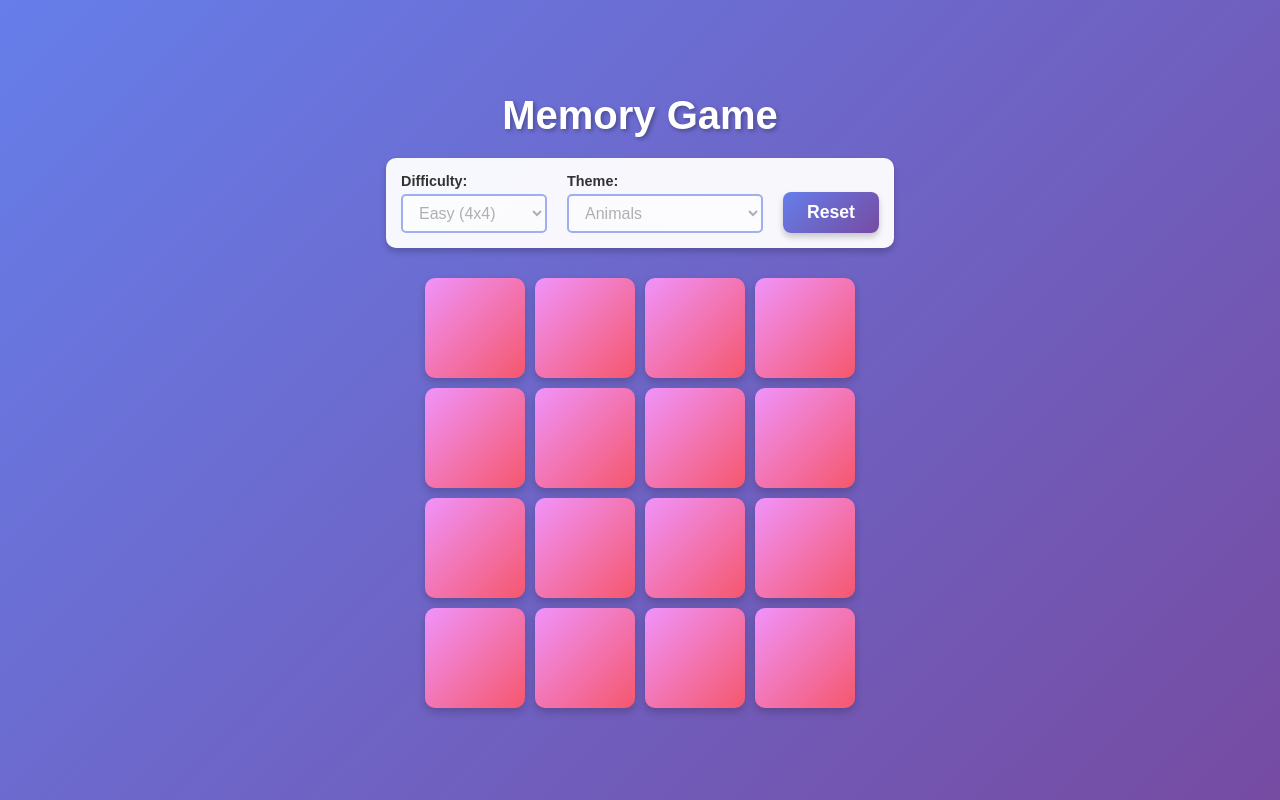
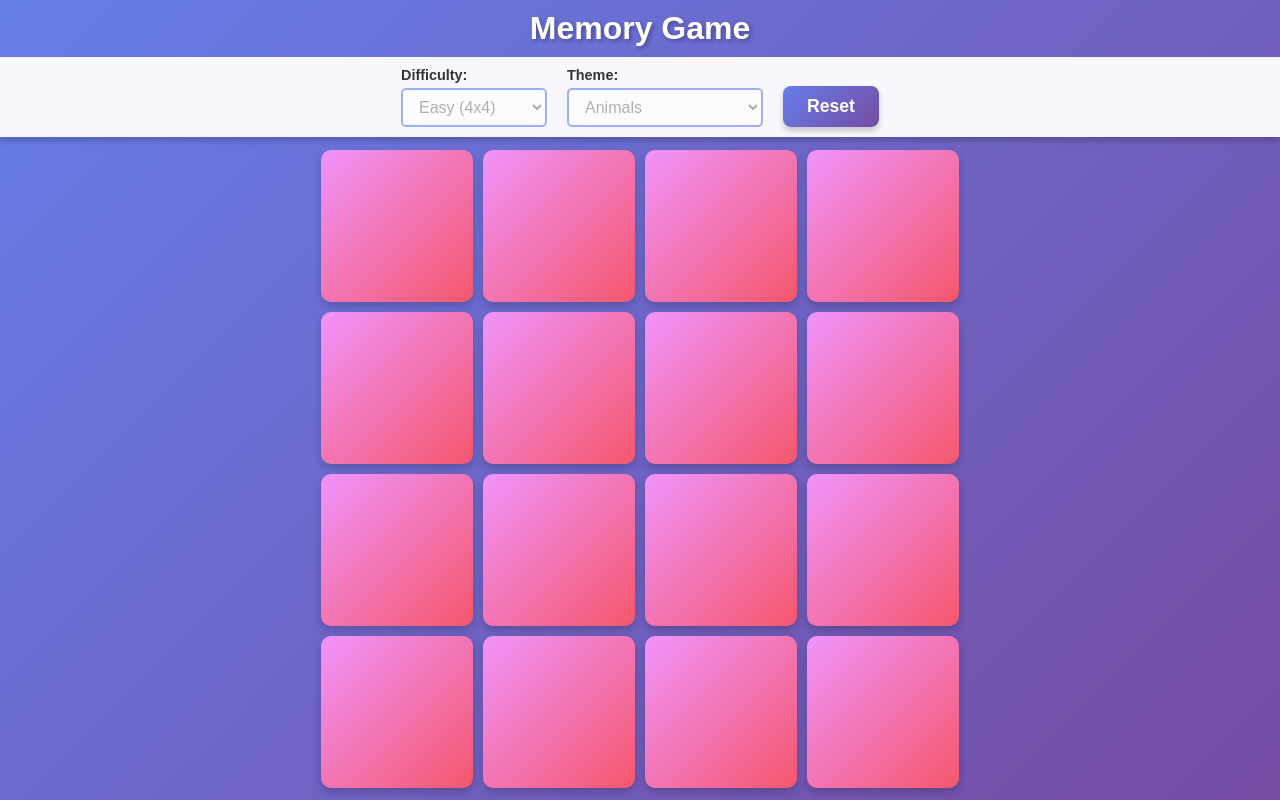
Before and after one commit to aalokpandit/MemoryGame, a React (Vite) app: page / in a window 1280 px wide. Both pictures are taken after a click on the button "Start Game". Built offline with nearby package versions, Linux system fonts and the light colour scheme.

Commit message:
Optimized grid layout and improved win screen

```diff
--- a/src/App.css
+++ b/src/App.css
@@ -8,7 +8,9 @@
 body {
   font-family: Arial, sans-serif;
   background: linear-gradient(135deg, #667eea 0%, #764ba2 100%);
-  min-height: 100vh;
+  height: 100vh;
+  margin: 0;
+  overflow: hidden;
   display: flex;
   justify-content: center;
   align-items: center;
@@ -16,13 +18,17 @@ body {
 
 .game-container {
   text-align: center;
-  padding: 20px;
+  display: flex;
+  flex-direction: column;
+  height: 100vh;
+  width: 100vw;
+  padding: 0;
 }
 
 h1 {
   color: white;
-  margin-bottom: 20px;
-  font-size: 2.5rem;
+  margin: 10px 0;
+  font-size: 2rem;
   text-shadow: 2px 2px 4px rgba(0, 0, 0, 0.3);
 }
 
@@ -31,11 +37,10 @@ h1 {
   justify-content: center;
   align-items: center;
   gap: 20px;
-  margin-bottom: 30px;
-  padding: 15px;
+  padding: 10px;
   background: rgba(255, 255, 255, 0.95);
-  border-radius: 10px;
   box-shadow: 0 4px 6px rgba(0, 0, 0, 0.2);
+  flex-shrink: 0;
 }
 
 .control-group {
@@ -97,12 +102,17 @@ h1 {
   display: grid;
   gap: 10px;
   justify-content: center;
-  margin: 0 auto;
+  align-content: center;
+  flex: 1;
+  padding: 10px;
+  max-width: 100%;
+  max-height: 100%;
+  overflow: hidden;
 }
 
 .card {
-  width: 100px;
-  height: 100px;
+  width: 100%;
+  aspect-ratio: 1;
   perspective: 1000px;
   cursor: pointer;
 }
@@ -143,11 +153,17 @@ h1 {
   display: flex;
   flex-direction: column;
   align-items: center;
+  justify-content: center;
+  flex: 1;
   gap: 20px;
   padding: 40px;
+  margin-top: 40px;
   background: rgba(255, 255, 255, 0.95);
   border-radius: 20px;
   box-shadow: 0 8px 16px rgba(0, 0, 0, 0.3);
+  max-width: 500px;
+  margin-left: auto;
+  margin-right: auto;
 }
 
 .win-screen h2 {
--- a/src/App.jsx
+++ b/src/App.jsx
@@ -247,7 +247,7 @@ function App() {
 
   const gridSize = DIFFICULTIES[difficulty].size;
   const actionLabel = !gameInitialized ? 'Start Game' : isGameWon ? 'Play Another Game' : 'Reset';
-  const actionHandler = !gameInitialized ? startGame : (isGameWon ? startGame : resetGame);
+  const actionHandler = !gameInitialized ? startGame : (isGameWon ? resetGame : resetGame);
 
   return (
     <div className="game-container">
@@ -275,7 +275,6 @@ function App() {
       {isGameWon ? (
         <div className="win-screen">
           <h2>You Win!</h2>
-          <button onClick={actionHandler}>Play Another Game</button>
         </div>
       ) : (
         gameInitialized && <Board cards={cards} onCardClick={handleCardClick} gridSize={gridSize} />
--- a/src/components/Board.jsx
+++ b/src/components/Board.jsx
@@ -2,8 +2,37 @@ import { memo } from 'react';
 import Card from './Card';
 
 function Board({ cards, onCardClick, gridSize }) {
+  // Calculate the optimal card size based on available space
+  const calculateCardSize = () => {
+    const vh = window.innerHeight;
+    const vw = window.innerWidth;
+
+    // Account for header (~50px), controls (~50px), padding (60px total), and gaps
+    const availableHeight = vh - 160;
+    const availableWidth = vw - 60;
+
+    const gap = 10;
+    const totalGaps = (gridSize - 1) * gap;
+
+    const maxCardHeightFromHeight = (availableHeight - totalGaps) / gridSize;
+    const maxCardWidthFromWidth = (availableWidth - totalGaps) / gridSize;
+
+    // Use the smaller of the two to ensure it fits
+    const cardSize = Math.floor(Math.min(maxCardHeightFromHeight, maxCardWidthFromWidth));
+
+    return Math.max(cardSize, 50); // Minimum 50px
+  };
+
+  const cardSize = calculateCardSize();
+
   return (
-    <div className="board" style={{ gridTemplateColumns: `repeat(${gridSize}, 100px)` }}>
+    <div
+      className="board"
+      style={{
+        gridTemplateColumns: `repeat(${gridSize}, ${cardSize}px)`,
+        gridTemplateRows: `repeat(${gridSize}, ${cardSize}px)`
+      }}
+    >
       {cards.map((card, index) => (
         <Card
           key={card.id}
```
